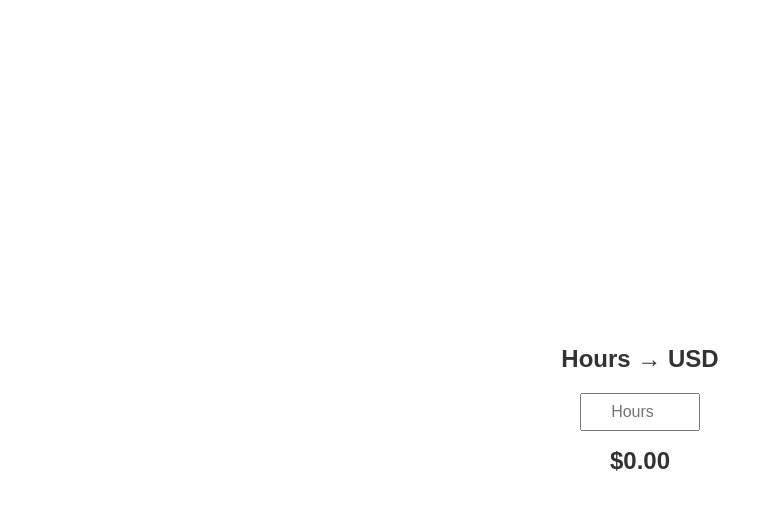
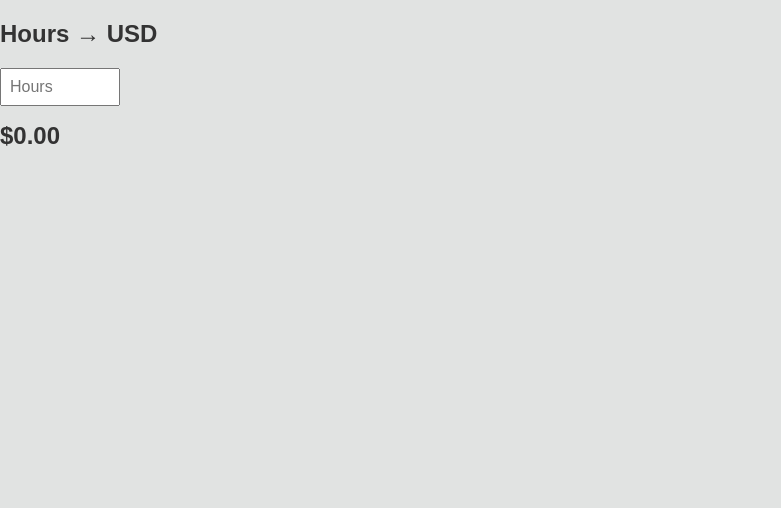
Before and after one commit to Jowzif/hours-to-usd, a plain HTML site: page index.html in a window 1280 px wide. Shown: the whole page, without its empty margins (0-781 px from the left). Drawn offline with Linux system fonts and the light colour scheme.

Commit message:
Update index.html

```diff
--- a/index.html
+++ b/index.html
@@ -8,18 +8,18 @@
     font-family: sans-serif;
     display: flex;
     flex-direction: column;
-    align-items: center;
-    justify-content: center;
+    align-items: left;
+    justify-content: left;
     height: 100vh;
     margin: 0;
-    background: #fff;
+    background: #E1E3E2;
     color: #333;
   }
   input {
     padding: 0.5rem;
     font-size: 1rem;
     width: 100px;
-    text-align: center;
+    text-align: left;
     margin-bottom: 1rem;
   }
   .result {
```
